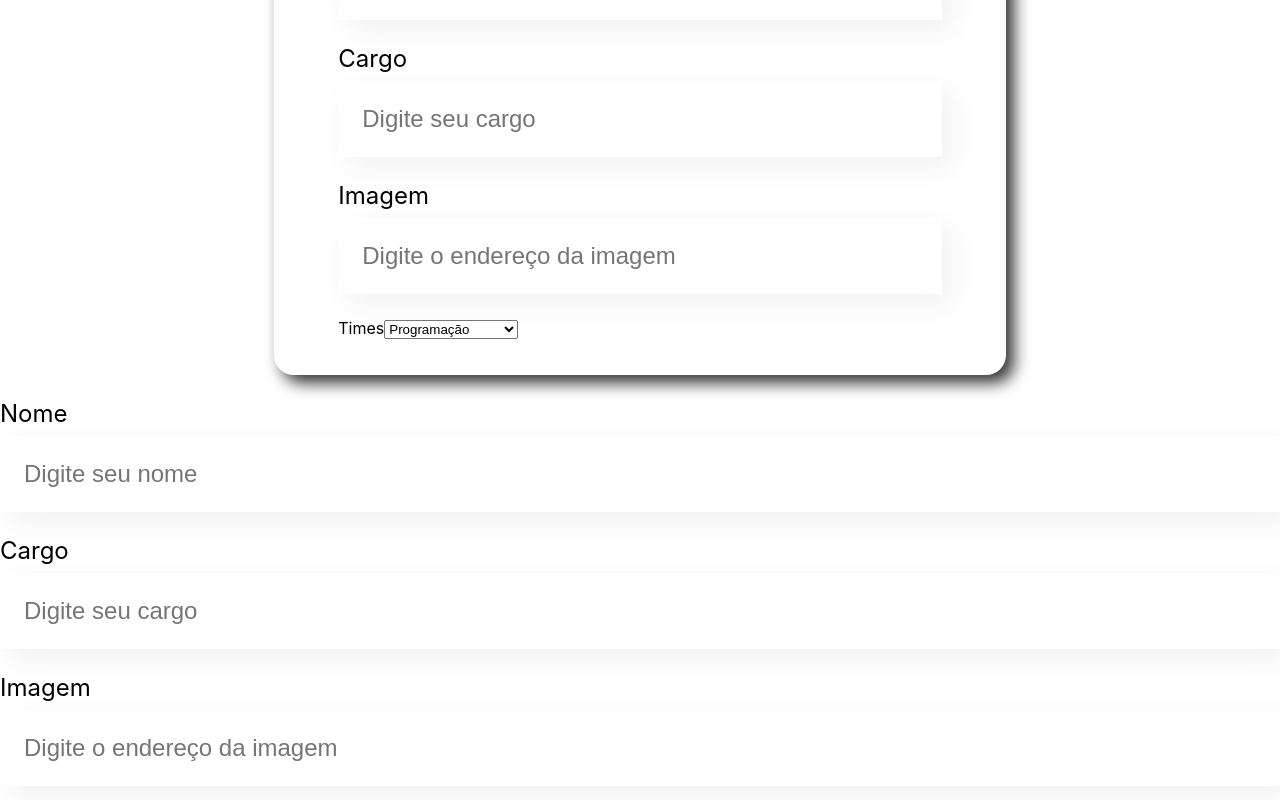
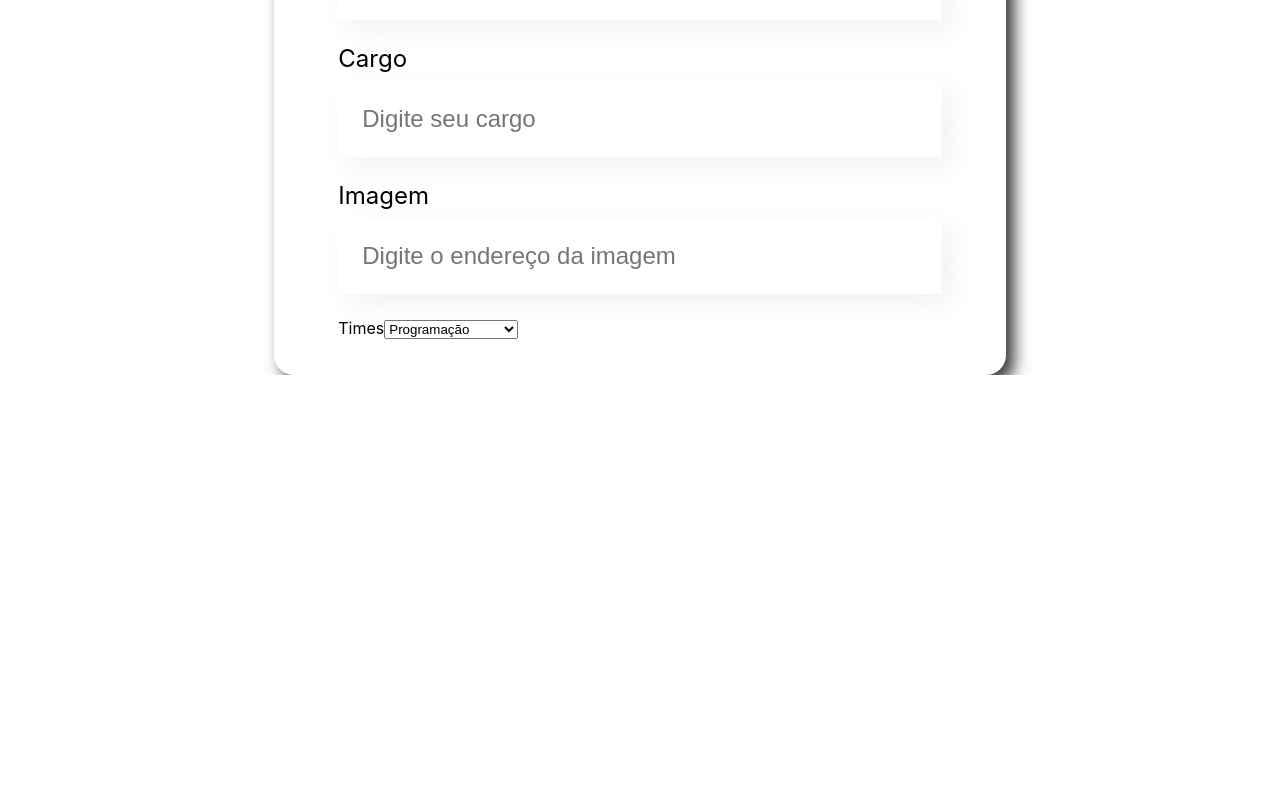
Before and after one commit to Cmurilo1/React-projeto-organo, a React (Create React App) app: page / in a window 1280 px wide. Shown: the part 700-1500 px from the top of the page. After the commit the page ends 1075 px from the top, so only its background shows below. Built offline with nearby package versions, Linux system fonts and the light colour scheme.

Commit message:
Remove campos duplicados — projeto finalizado

```diff
--- a/src/App.js
+++ b/src/App.js
@@ -1,16 +1,11 @@
-
 import Banner from './componentes/Banner';
 import Formulario from './componentes/Formulario';
-import CampoTexto from './componentes/CampoTexto';
 
 function App() {
   return (
     <div className="App">
       <Banner />
-      <Formulario />  {/* ✅ Usa o componente Formulario de verdade! */}
-      <CampoTexto label="Nome" placeholder="Digite seu nome" />
-      <CampoTexto label="Cargo" placeholder="Digite seu cargo" />
-      <CampoTexto label="Imagem" placeholder="Digite o endereço da imagem" />
+      <Formulario />
     </div>
   );
 }
```
